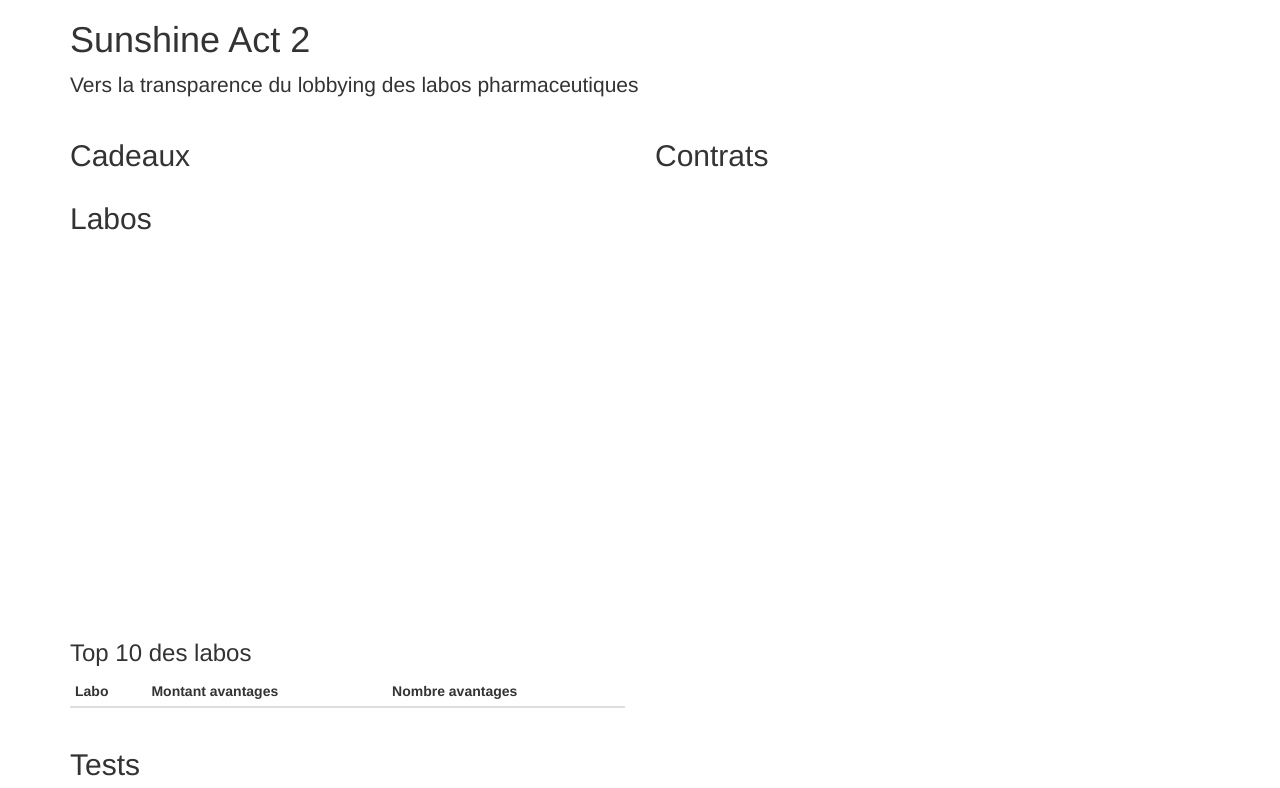
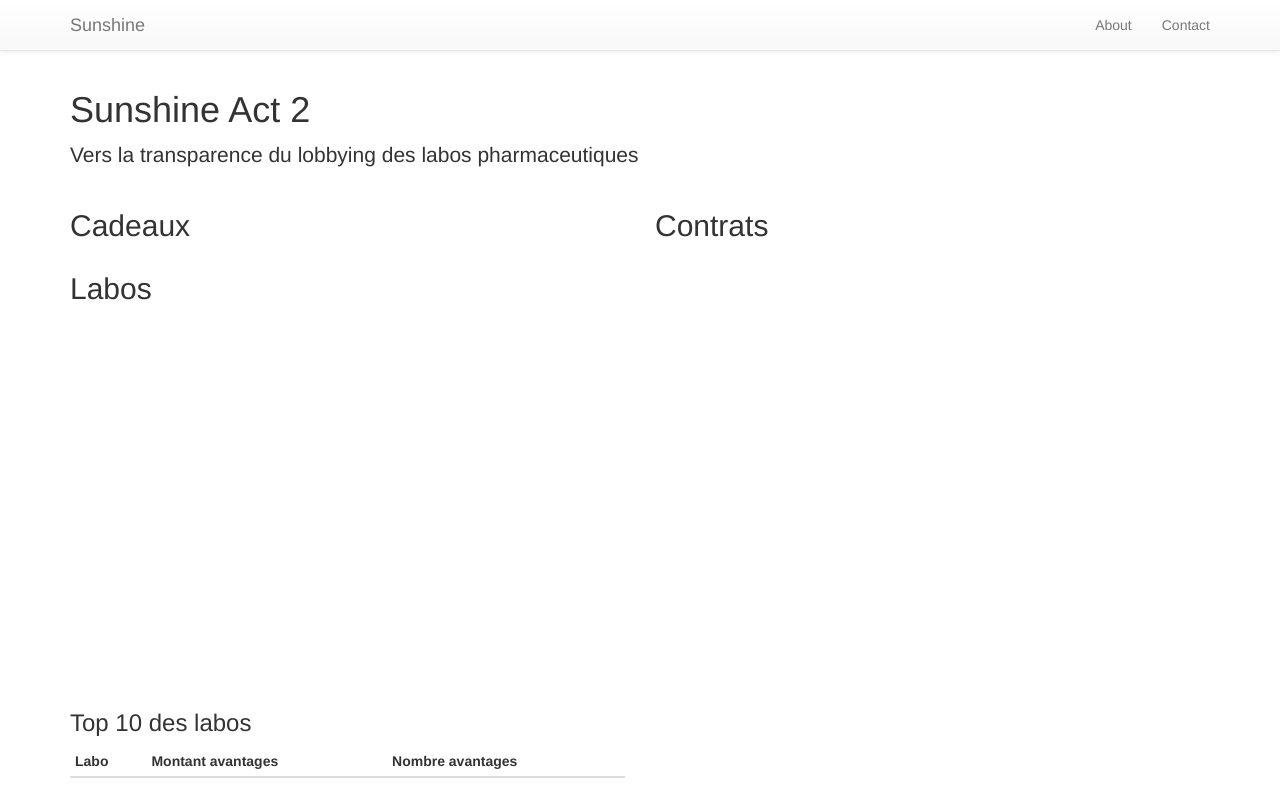
Before and after one commit to regardscitoyens/sunshine-data, a plain HTML site: page app/index.html in a window 1280 px wide. Shown: the top 788 px of the page. Drawn offline with Linux system fonts and the light colour scheme; no server answers.

Commit message:
Add navbar

```diff
--- a/app/css/sunshine.css
+++ b/app/css/sunshine.css
@@ -1,3 +1,16 @@
+/* ==========================================================================
+   Navbar style
+   ========================================================================== */
+body {
+  min-height: 2000px;
+  padding-top: 70px;
+}
+
+
+/* ==========================================================================
+   Chart style
+   ========================================================================== */
+
 .doughnut-legend {
   list-style: none;
   right: 8px;
--- a/app/index.html
+++ b/app/index.html
@@ -4,7 +4,7 @@
     <meta charset="utf-8">
     <meta http-equiv="X-UA-Compatible" content="IE=edge">
     <meta name="viewport" content="width=device-width, initial-scale=1">
-    <title>Bootstrap 101 Template</title>
+    <title>Sunshine Act 2</title>
 
     <!-- external css -->
     <link rel="stylesheet" href="/css/bootstrap.min.css">
@@ -22,13 +22,41 @@
     <![endif]-->
 </head>
 <body>
+<!-- Navbar -->
+<nav class="navbar navbar-default navbar-fixed-top" role="navigation">
+    <div class="container topnav">
+        <div class="navbar-header">
+            <button type="button" class="navbar-toggle" data-toggle="collapse" data-target="#bs-example-navbar-collapse-1">
+                <span class="sr-only">Toggle navigation</span>
+                <span class="icon-bar"></span>
+                <span class="icon-bar"></span>
+                <span class="icon-bar"></span>
+            </button>
+            <a class="navbar-brand topnav" href="#">Sunshine</a>
+        </div>
+        <div class="collapse navbar-collapse" id="bs-example-navbar-collapse-1">
+            <ul class="nav navbar-nav navbar-right">
+                <li>
+                    <a href="#about">About</a>
+                </li>
+                <li>
+                    <a href="#contact">Contact</a>
+                </li>
+            </ul>
+        </div>
+        <!-- /.navbar-collapse -->
+    </div>
+</nav>
+
+
+<div class="intro">
     <div class="container">
-        <div class="row">
-            <div class="col-sm-12">
         <h1>Sunshine Act 2</h1>
         <p class="lead">Vers la transparence du lobbying des labos pharmaceutiques</p>
     </div>
 </div>
+
+<div class="container">
     <div class="row">
         <div class="col-sm-6">
             <h2>Cadeaux</h2>
@@ -40,6 +68,7 @@
     <div class="row">
         <div class="col-sm-6">
             <h2>Labos</h2>
+
             <div class="row">
                 <div class="col-sm-8">
                     <canvas id="labos" width="370" height="370"></canvas>
@@ -51,7 +80,8 @@
                 <thead>
                 <tr>
                     <th data-field="LABO">Labo</th>
-                            <th data-field="MONTANT AVANTAGES" data-formatter="sunshine.utils.formatMoney">Montant avantages</th>
+                    <th data-field="MONTANT AVANTAGES" data-formatter="sunshine.utils.formatMoney">Montant avantages
+                    </th>
                     <th data-field="NB AVANTAGES" data-formatter="sunshine.utils.Number">Nombre avantages</th>
                 </tr>
                 </thead>
@@ -62,6 +92,7 @@
     <div class="row">
         <div class="col-sm-6">
             <h2>Tests</h2>
+
             <div class="chart">
                 <canvas id="test" width="400" height="400"></canvas>
             </div>
```
Lines whose indentation alone changed are shown as unchanged.
